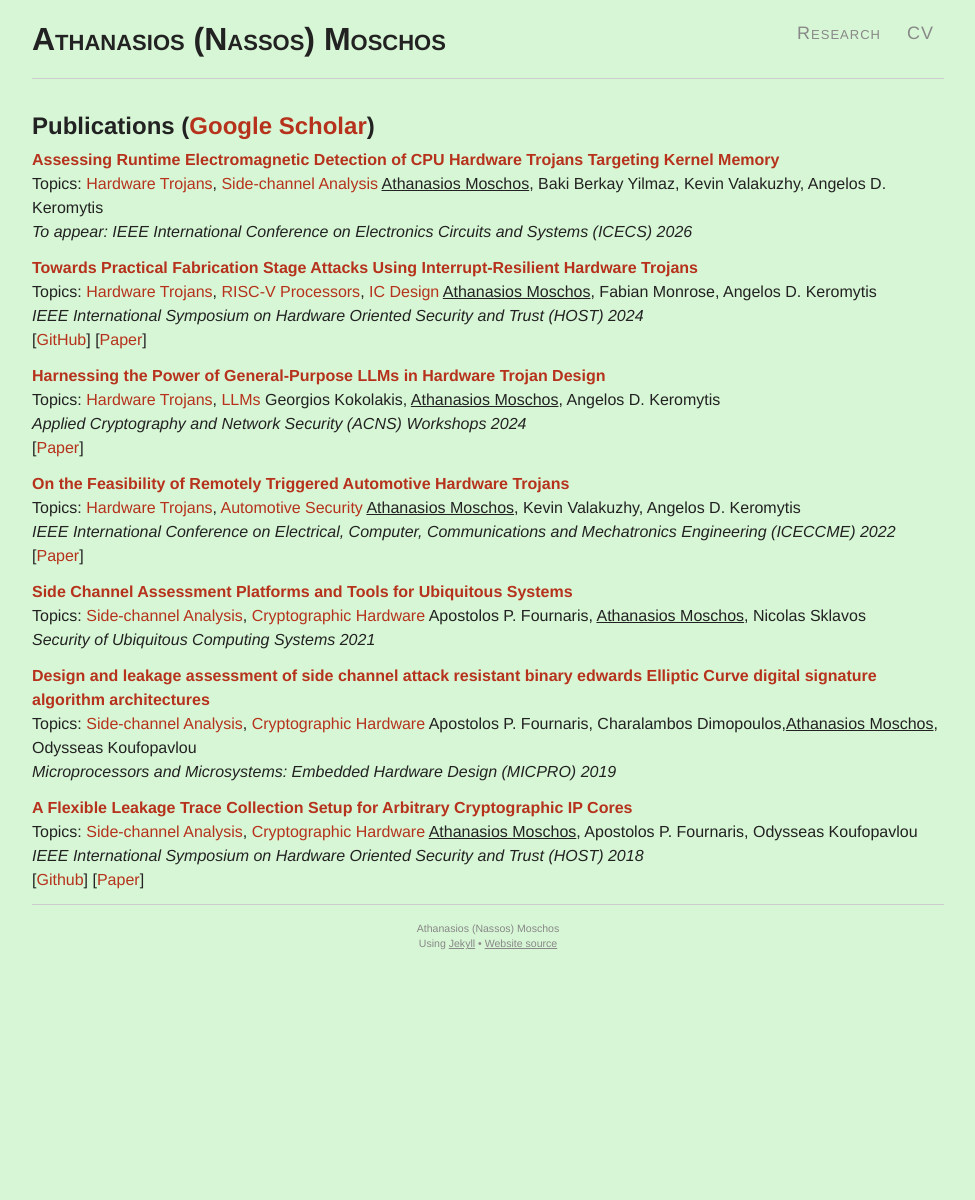
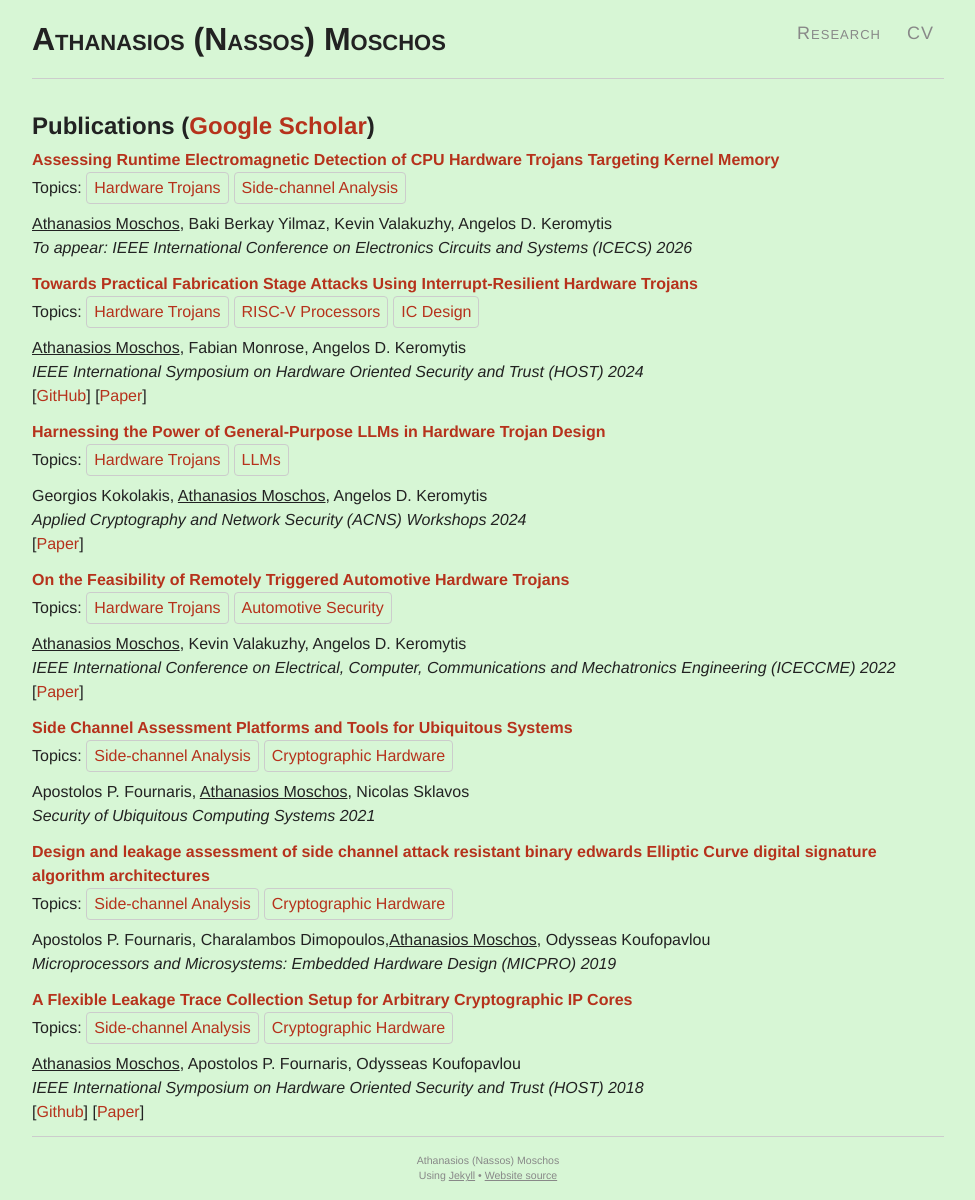
Before and after one commit to 0ena/0ena.github.io, a Jekyll site: the page built from research.md, in a window 1280 px wide. Shown: the whole page, without its empty margins (152-1127 px from the left). Built offline with Jekyll 4.4.1, drawn with Linux system fonts in a browser that asks for light colours; nearby versions of some CDN libraries; before the commit the page ends 968 px from its top, so only the background shows below that.

Commit message:
Update topics formatting in research.md

```diff
--- a/research.md
+++ b/research.md
@@ -13,7 +13,7 @@ title: Research
 {% include image.html url=pub.image caption="" height="100px" align=thumbnail %}
 {% endif %}
 [**{{pub.title}}**]({% if pub.internal %}{{pub.url | prepend: site.baseurl}}{% else %}{{pub.url}}{% endif %})<br />
-{% if pub.topics %}Topics: {% for topic in pub.topics %}[{{topic}}]({{ '/tags/' | relative_url }}#{{ topic | slugify }}){% unless forloop.last %}, {% endunless %}{% endfor %}{% endif %}
+{% if pub.topics %}Topics: {% for topic in pub.topics %}<a href="{{ '/tags/' | relative_url }}#{{ topic | slugify }}" class="page__taxonomy-item" rel="tag">{{ topic }}</a>{% endfor %}<br />{% endif %}
 {{pub.author}}<br />
 *{{pub.conference}}* *{{pub.year}}*{% if pub.media %}<br />{% for article in pub.media %}[[{{article.name}}]({{article.url}}){:target="_blank" .sublinks}] {% endfor %}{% endif %}
 {% if pub.press %}<br />Related: {% for article in pub.press %}[{{article.name}}]({{article.url}}){:target="_blank" .sublinks}{% endfor %}{% endif %}
```
